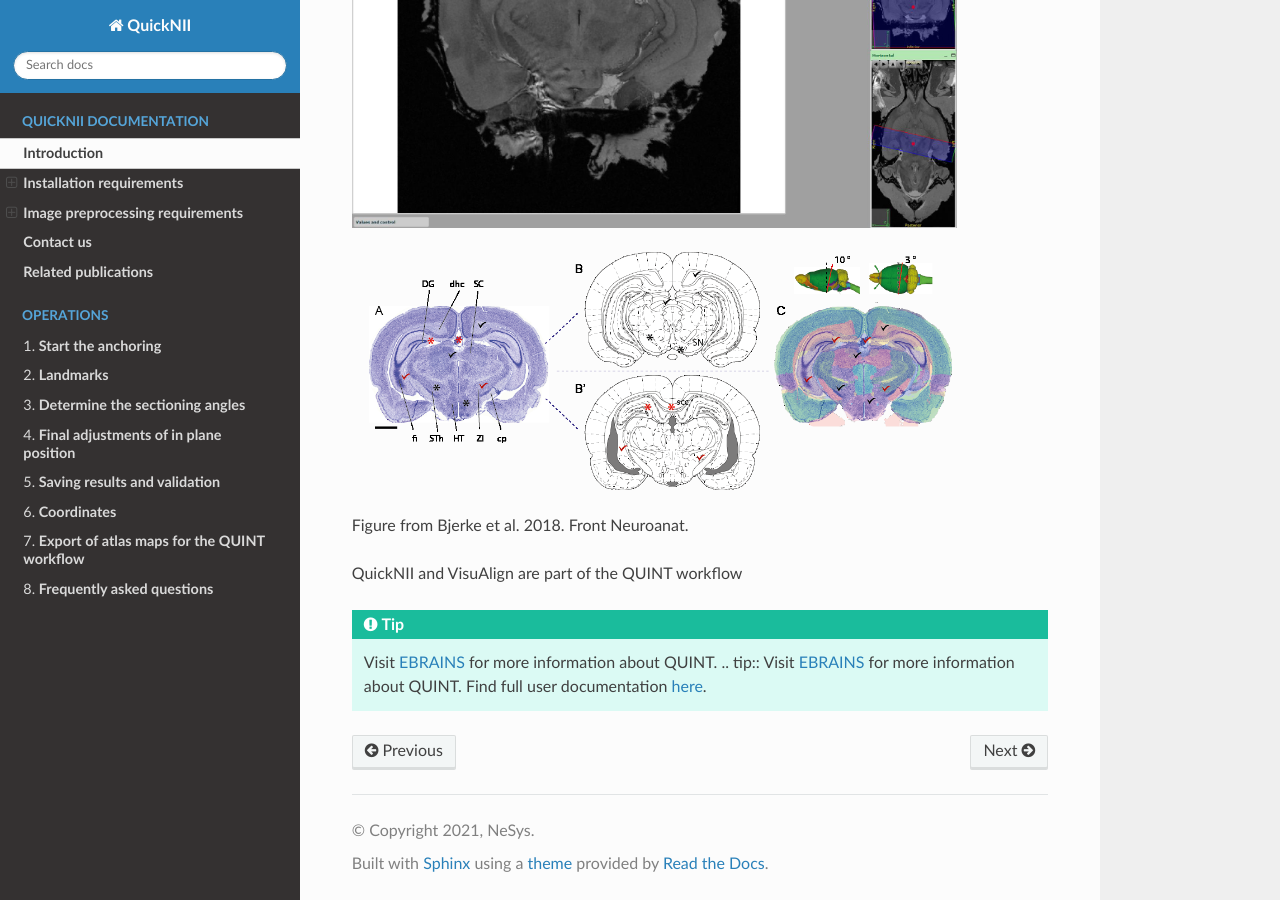
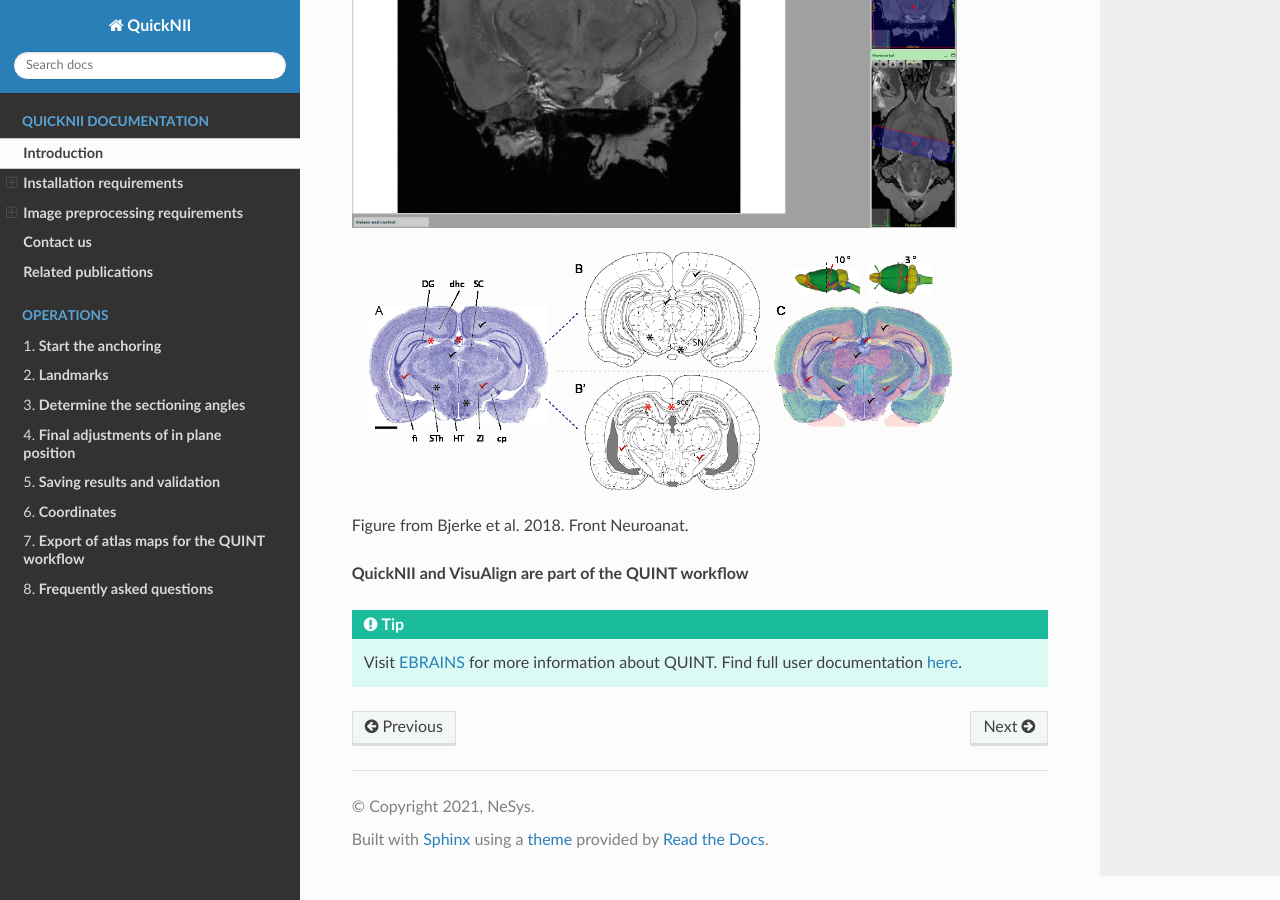
Before and after one commit to Tevemadar/QuickNII, a Sphinx documentation site: the page built from Docs/Introduction.rst, in a window 1280 px wide and 900 px high, scrolled down 830 px. Built offline with Sphinx 7.4.7 and the Read the Docs theme 2.0.0, drawn with Linux system fonts in a browser that asks for light colours.

Commit message:
Update Introduction.rst

```diff
--- a/Docs/Introduction.rst
+++ b/Docs/Introduction.rst
@@ -35,8 +35,7 @@ the QuickNII registration for an optimal fit.
 
 Figure from Bjerke et al. 2018. Front Neuroanat.
 
-QuickNII and VisuAlign are part of the QUINT workflow
+**QuickNII and VisuAlign are part of the QUINT workflow**
 
 .. tip::
-   Visit `EBRAINS <https://ebrains.eu/service/quint/>`_ for more information about QUINT. .. tip::
    Visit `EBRAINS <https://ebrains.eu/service/quint/>`_ for more information about QUINT. Find full user documentation `here <https://quint-workflow.readthedocs.io>`_.
```
